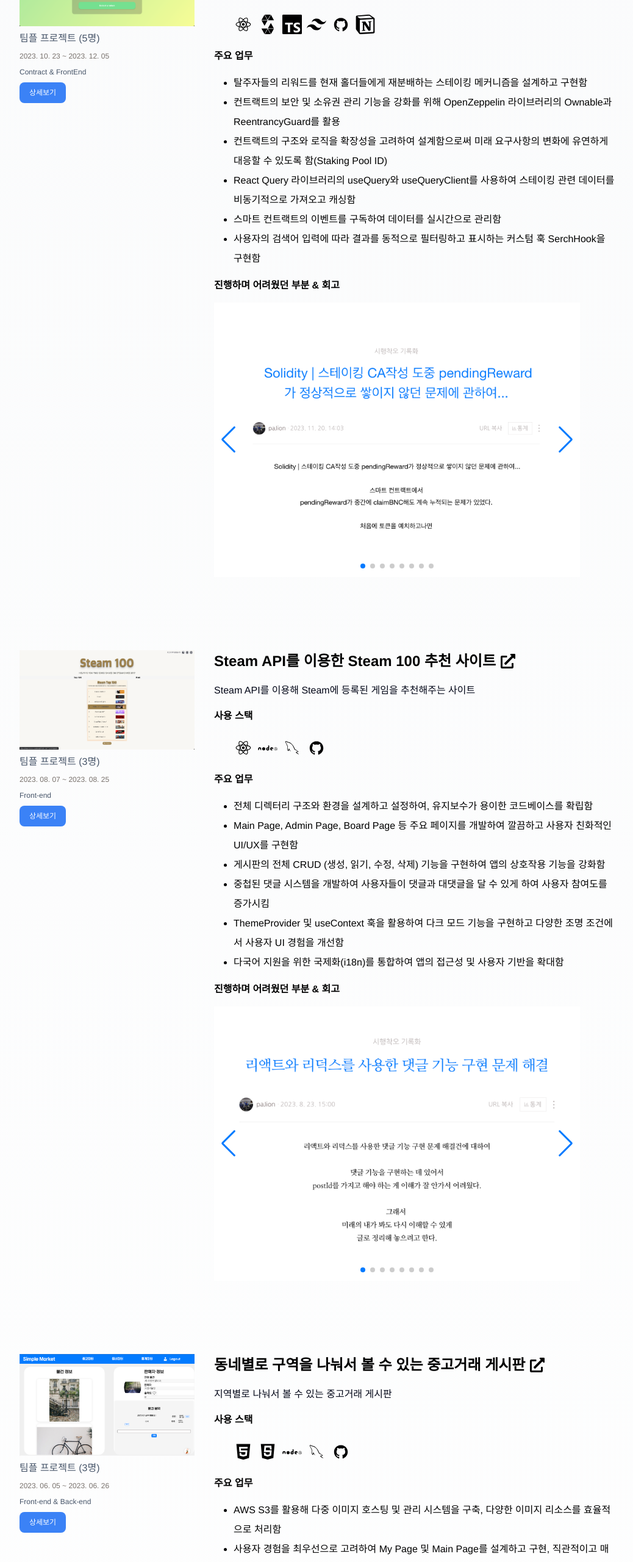
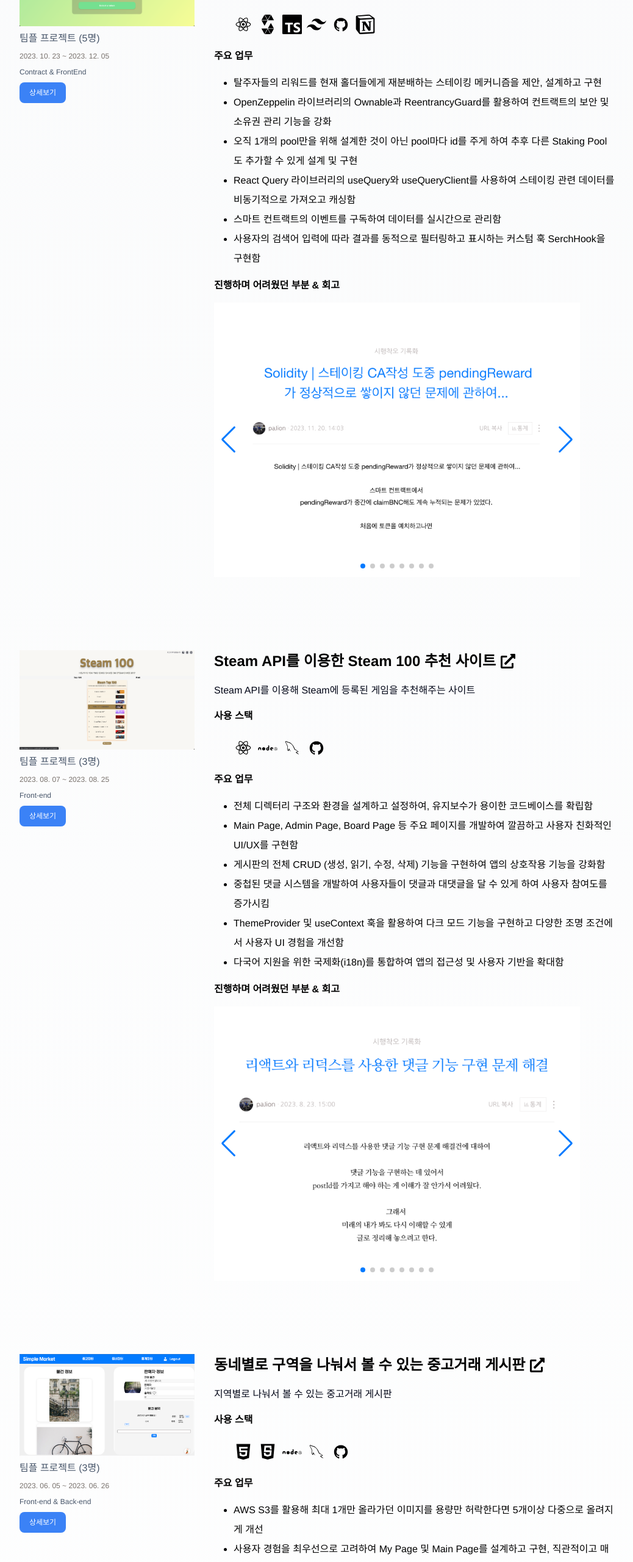
Before and after one commit to jisub12/portfolio_paJion, a React (Create React App) app: page / in a window 1280 px wide. Shown: the part 1420-3981 px from the top of the page at 61% size, without its empty margins (104-1142 px from the left). Built offline with nearby package versions, Linux system fonts and the light colour scheme.

Commit message:
01191941

```diff
--- a/src/contents/projects.jsx
+++ b/src/contents/projects.jsx
@@ -119,14 +119,12 @@
 
                         <h3 className="py-[16px] text-[16px] font-bold">주요 업무</h3>
                         <ul className="px-[32px] leading-8 list-disc list-outside text-[12px] md:text-[16px]">
-                            <li>탈주자들의 리워드를 현재 홀더들에게 재분배하는 스테이킹 메커니즘을 설계하고 구현함</li>
+                            <li>탈주자들의 리워드를 현재 홀더들에게 재분배하는 스테이킹 메커니즘을 제안, 설계하고 구현</li>
                             <li>
-                                컨트랙트의 보안 및 소유권 관리 기능을 강화를 위해 OpenZeppelin 라이브러리의 Ownable과
-                                ReentrancyGuard를 활용
+                                OpenZeppelin 라이브러리의 Ownable과 ReentrancyGuard를 활용하여 컨트랙트의 보안 및 소유권 관리 기능을 강화
                             </li>
                             <li>
-                                컨트랙트의 구조와 로직을 확장성을 고려하여 설계함으로써 미래 요구사항의 변화에 유연하게
-                                대응할 수 있도록 함(Staking Pool ID)
+                                오직 1개의 pool만을 위해 설계한 것이 아닌 pool마다 id를 주게 하여 추후 다른 Staking Pool도 추가할 수 있게 설계 및 구현
                             </li>
                             <li>
                                 React Query 라이브러리의 useQuery와 useQueryClient를 사용하여 스테이킹 관련 데이터를
@@ -355,8 +353,7 @@
                         <h3 className="py-[16px] text-[16px] font-bold">주요 업무</h3>
                         <ul className="px-[32px] leading-8 list-disc list-outside text-[12px] md:text-[16px]">
                             <li>
-                                AWS S3를 활용해 다중 이미지 호스팅 및 관리 시스템을 구축, 다양한 이미지 리소스를
-                                효율적으로 처리함
+                                AWS S3를 활용해 최대 1개만 올라가던 이미지를 용량만 허락한다면 5개이상 다중으로 올려지게 개선
                             </li>
                             <li>
                                 사용자 경험을 최우선으로 고려하여 My Page 및 Main Page를 설계하고 구현, 직관적이고
--- a/src/contents/skills.jsx
+++ b/src/contents/skills.jsx
@@ -141,7 +141,7 @@
                                     AWS EC2를 활용해 Ubuntu로 Lotto 추첨기, crossfit 파운드 계산기를 원페이지 사이트로
                                     배포하여 5개월 간 운영해 본 경험이 있습니다.
                                 </li>
-                                <li>SEO에 관해 독학을 해서 카카오 에드핏을 통해 수익을 창출해 본 경험이 있습니다.(Sitemap, robots.txt, html의 meta부분 설정)</li>
+                                <li>SEO에 관해 독학을 해서 카카오 에드핏을 통해 50만원 정도의 수익을 창출해 본 경험이 있습니다.(Sitemap, robots.txt, html의 meta부분 설정)</li>
                                 <li>Nginx를 사용해서 리버스 프록시를 설정하는 방법에 대해 알고 있습니다.</li>
                                 <li>http를 https로 변경하는 이유와 적용 방법에 대해 알고 있습니다.</li>
                             </ul>
```
